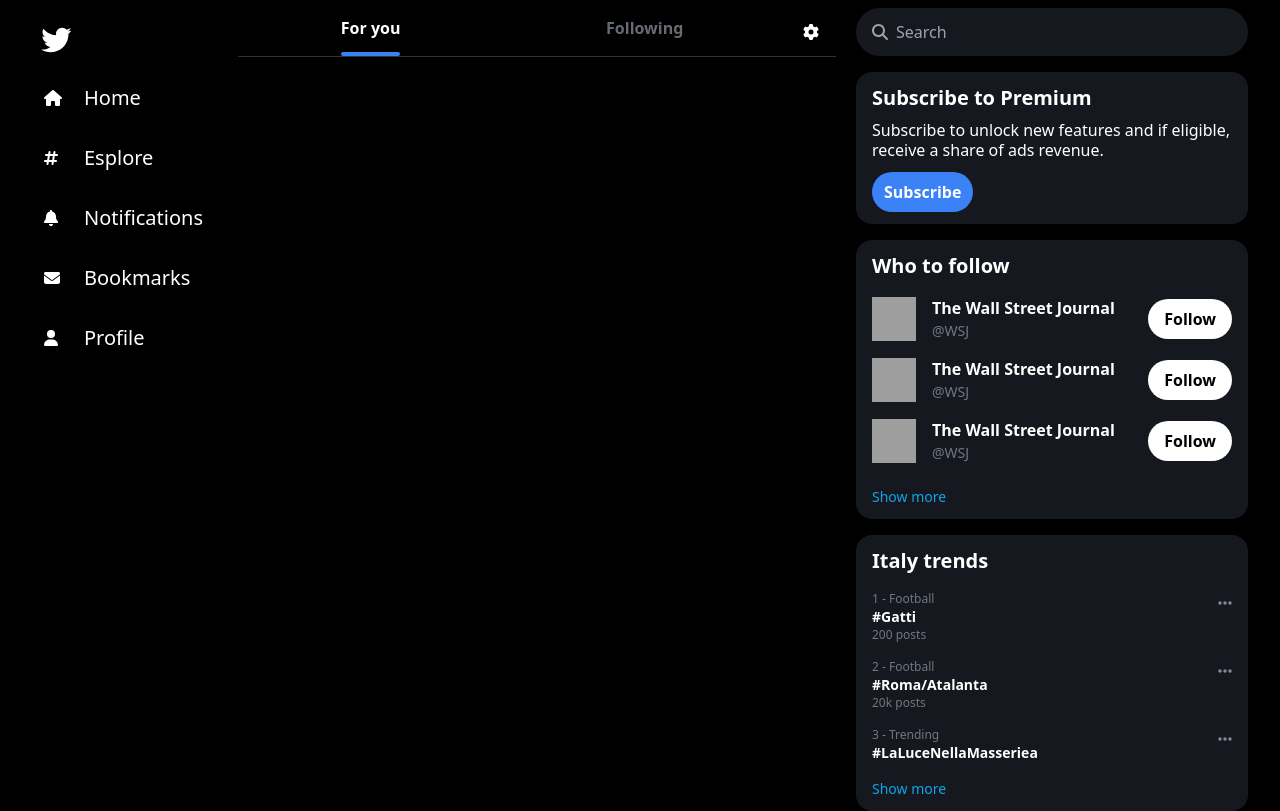
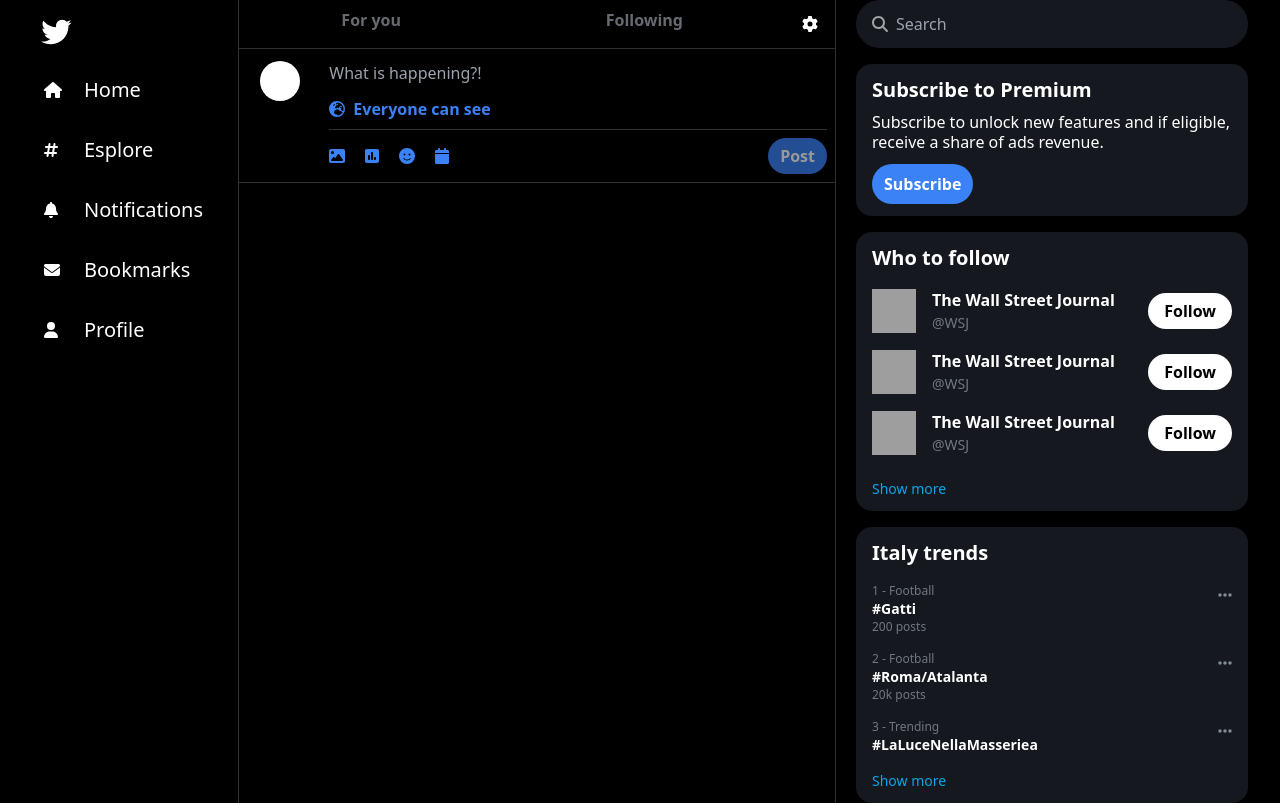
Before and after one commit to davidecarizzoni/x-clone, a Nuxt app: page / in a window 1280 px wide. Built offline with nearby package versions, Linux system fonts and the light colour scheme; grey boxes are pictures that could not be loaded.

Commit message:
feat(mainContent): new post ui

```diff
--- a/app.vue
+++ b/app.vue
@@ -7,7 +7,7 @@
 
 <template>
   <div :class="{dark}">
-    <div class="min-h-screen bg-white dark:bg-black pt-2">
+    <div class="min-h-screen bg-white dark:bg-black">
       <div class="grid grid-cols-12 mx-auto sm:px-6 lg:max-w-7xl lg:px-8 lg:gap-5">
         <sidebar-left />
         <main-content />
--- a/components/MainContent.vue
+++ b/components/MainContent.vue
@@ -1,11 +1,15 @@
 <script setup lang="ts">
 
 import XHeader from "~/components/ui/XHeader.vue";
+import NewPost from "~/components/NewPost.vue";
+const tab = useState('tab')
 </script>
 
 <template>
-  <div class="col-span-11 md:col-span-8 xl:col-span-6">
+  <div class="col-span-11 md:col-span-8 xl:col-span-6 min-h-screen border-x-[1px] border-gray-100/20">
     <XHeader />
+    <NewPost />
+    {{tab}}
   </div>
 </template>
 
--- /dev/null
+++ b/components/NewPost.vue
@@ -0,0 +1,54 @@
+<script setup lang="ts">
+
+import {FontAwesomeIcon} from "@fortawesome/vue-fontawesome";
+import XButton from "~/components/ui/XButton.vue";
+
+const post = ref('')
+
+const onClickImage = () => {}
+const onClickPoll = () => {}
+const onClickSmile = () => {}
+const onClickCalendar = () => {}
+
+</script>
+
+<template>
+  <div class="new-post grid gap-4 px-2 border-b-[1px] border-gray-100/20">
+    <div class="flex flex-row justify-center mt-3">
+      <div class="h-10 w-10 rounded-full bg-white"></div>
+    </div>
+    <div class="mt-3">
+      <input
+        class="bg-transparent outline-0 font-medium"
+        placeholder="What is happening?!"
+        autofocus
+        v-model="post"
+      />
+      <div class="mt-3 font-semibold text-blue-500 pb-2 border-b-[1px] border-gray-100/20">
+        <div class="flex-row flex items-center">
+          <font-awesome-icon icon="fas fa-globe-europe"/>
+          <span class="ml-2">
+            Everyone can see
+          </span>
+        </div>
+      </div>
+      <div class="flex flex-row items-center py-2 justify-between">
+        <div class="flex space-x-5 flex-row items-center text-blue-500">
+          <font-awesome-icon icon="fas fa-image" class="cursor-pointer" @click="onClickImage"/>
+          <font-awesome-icon icon="fas fa-poll" class="cursor-pointer" @click="onClickPoll"/>
+          <font-awesome-icon icon="fas fa-smile" class="cursor-pointer" @click="onClickSmile"/>
+          <font-awesome-icon icon="fas fa-calendar" class="cursor-pointer" @click="onClickCalendar"/>
+        </div>
+        <div class="flex flex-row items-center">
+          <XButton text="Post" type="primary" class="px-3 py-1.5" :disabled="!post"/>
+        </div>
+      </div>
+    </div>
+  </div>
+</template>
+
+<style scoped lang="scss">
+  .new-post {
+    grid-template-columns: 2fr 15fr;
+  }
+</style>
--- a/components/SubscribeToPremium.vue
+++ b/components/SubscribeToPremium.vue
@@ -13,7 +13,7 @@
       Subscribe to unlock new features and if eligible, receive a share of ads revenue.
     </div>
     <div class="mt-3">
-      <XButton type="primary" text="Subscribe" />
+      <XButton type="primary" text="Subscribe" class="px-3 py-2"/>
     </div>
   </Card>
 </template>
--- a/components/ui/XButton.vue
+++ b/components/ui/XButton.vue
@@ -1,13 +1,15 @@
 <script setup lang="ts">
-defineProps<{
+const props = defineProps<{
   text: string;
-  type: 'primary' | 'white'
+  type: 'primary' | 'white',
+  disabled?: boolean,
+  btnClass?: string
 }>()
 
 </script>
 
 <template>
-  <button class="rounded-full bg-blue-500 px-3 py-2 font-bold" :class="[type]">
+  <button class="rounded-full bg-blue-500 font-bold" :class="[type, disabled && 'opacity-60']" :disabled="disabled">
     {{ text }}
   </button>
 </template>
--- a/components/ui/XHeader.vue
+++ b/components/ui/XHeader.vue
@@ -1,13 +1,10 @@
 <script setup lang="ts">
-import {FontAwesomeIcon} from "@fortawesome/vue-fontawesome";
 import Settings from "~/components/ui/Settings.vue";
 
-const selected = ref('forYou')
+const tab = useState('tab', () => 'forYou')
+const isForYou = computed(() => tab.value === 'forYou')
+const isFollowing = computed(() => tab.value === 'following')
 
-const isForYou = computed(() => selected.value === 'forYou')
-const isFollowing = computed(() => selected.value === 'following')
-
-const settingsOpened = ref(false)
 
 </script>
 
@@ -15,13 +12,13 @@
   <div class="grid grid-cols-12 border-b-[1px] border-gray-100/20">
     <div class="col-span-11">
       <div class="flex flex-row justify-around items-center h-12">
-        <div class="relative h-full cursor-pointer" @click.stop="selected = 'forYou'">
+        <div class="relative h-full cursor-pointer" @click.stop="tab = 'forYou'">
           <div class="font-bold pt-2" :class="[isForYou ? 'font-bold' : 'font-semibold text-slate-300/50']">
             For you
           </div>
           <div class="transition-all duration-400	 rounded-sm absolute bottom-0 h-1 bg-blue-500 w-full" v-if="isForYou"/>
         </div>
-        <div class="relative h-full cursor-pointer" @click.stop="selected = 'following'">
+        <div class="relative h-full cursor-pointer" @click.stop="tab = 'following'">
           <div class="pt-2" :class="[isFollowing ? 'font-bold' : 'font-semibold text-slate-300/50']">
             Following
           </div>
```
